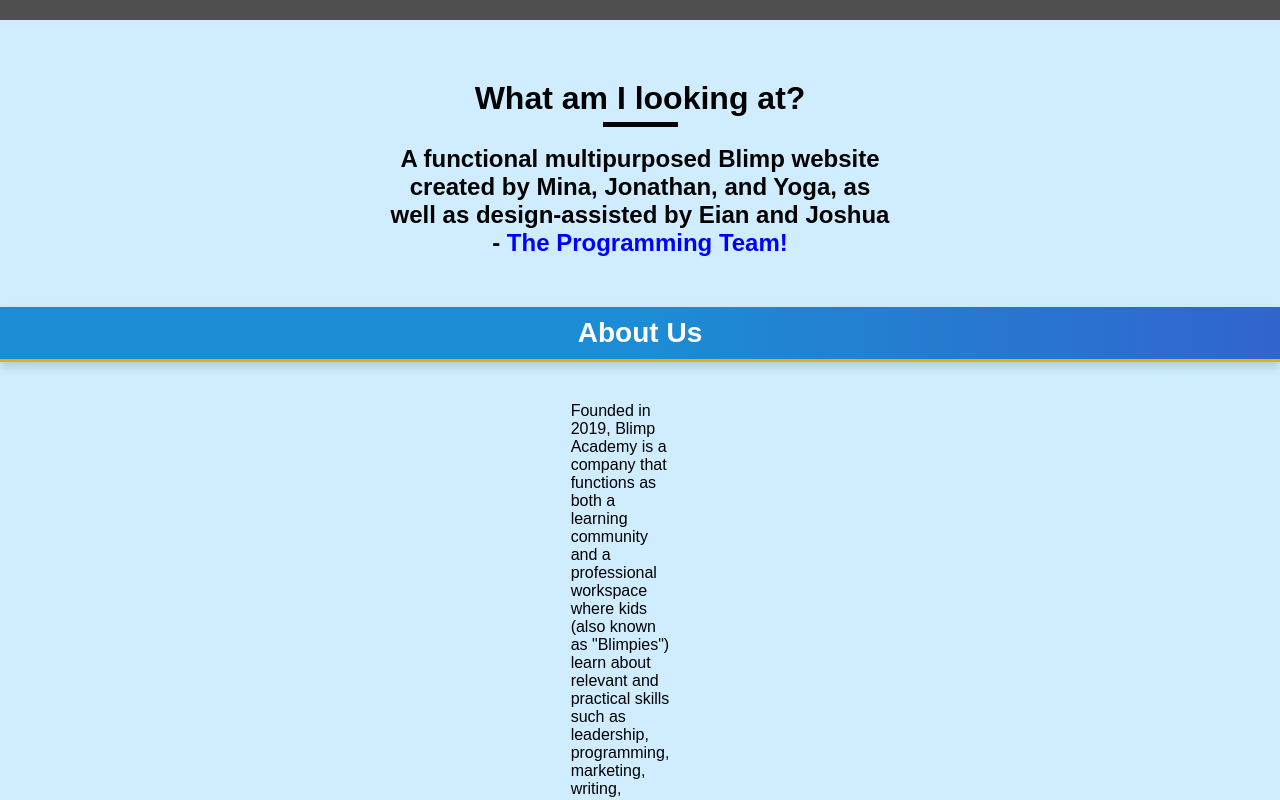
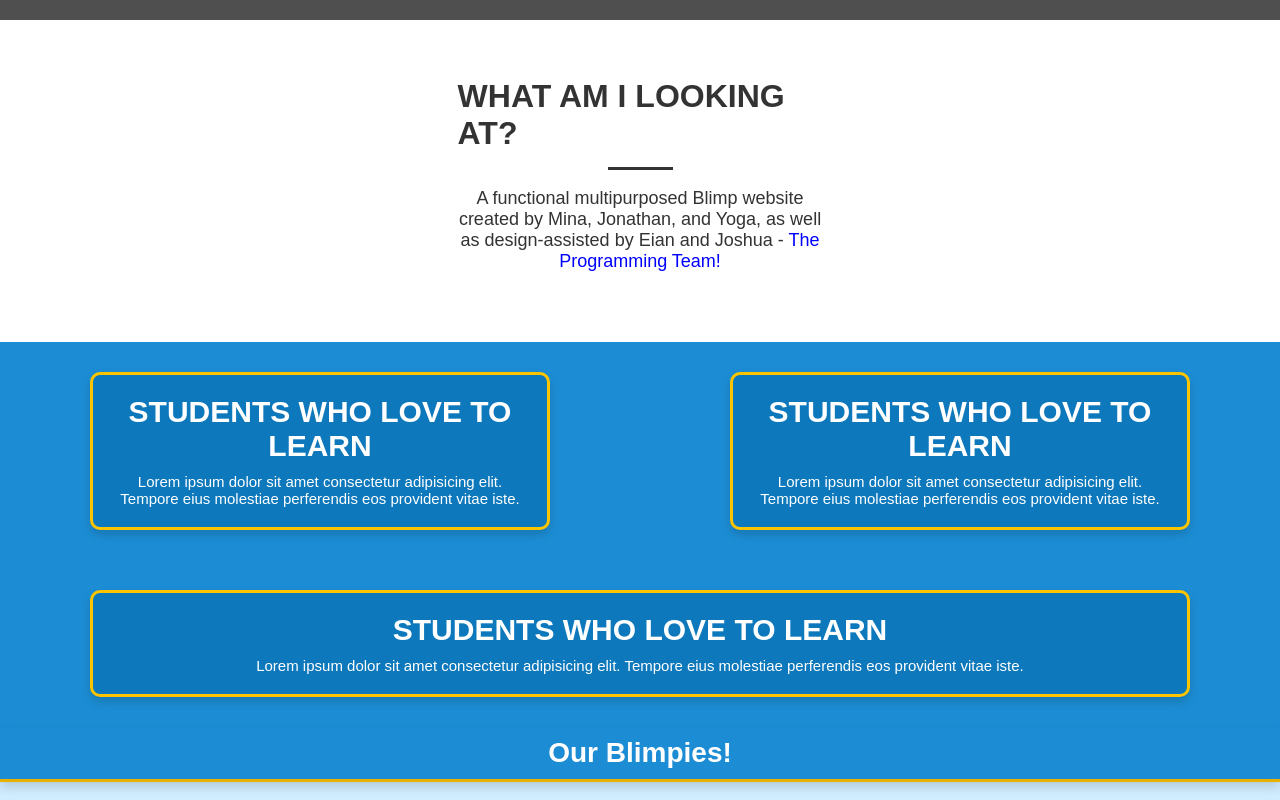
Before and after one commit to ownsupernoob2/Blimp-projects, a React (Create React App) app: page / in a window 1280 px wide. Shown: the part 780-1580 px from the top of the page. Built offline with nearby package versions, Linux system fonts and the light colour scheme; no server answers; grey boxes are pictures that could not be loaded.

Commit message:
Fixed styles, and made the homepage cleaner

```diff
--- a/src/App.css
+++ b/src/App.css
@@ -182,12 +182,11 @@ nav {
 
 .Section {
   padding: 10px;
-  background-image: linear-gradient(to right, #1c8dd4, #1c8dd4, #3165cd);
+  background-color:  #1c8dd4;
   color: rgb(255, 255, 255);
   font-size: 28px;
   border-bottom: solid #eab001 3px;
   text-align: center;
-  margin-top: 15px;
   margin-bottom: 30px;
   box-shadow: 0 5px 10px rgba(0, 0, 0, 0.15);
 }
@@ -295,9 +294,11 @@ a {
   display: flex;
   flex-direction: column;
   align-items: center;
+  padding: 50px 450px 70px 450px;
+  background: white;
   font-weight: bold;
-  width: 40%;
-  margin-top: 50px;
+  width: 100%;
+  height: 100%;
 }
 
 #Description h1 {
@@ -382,9 +383,12 @@ a {
   align-items: center;
 }
 
-/* ugh this is broken */
+/* I don't see the issue here :) */
   section .container{
-    width: 100%
+    display: flex;
+   flex: 1;
+   padding-left: 70px;
+   padding-right: 70px;
 }
 .section-type h1{
   font-size: 3rem;
@@ -401,8 +405,11 @@ section .text-container{
 section .text-box{
   margin: 20px;
   width: 100%;
+  border: 3px solid #ffc400;
+  border-radius: 10px;
   padding: 20px;
-  background: #00c2cb;
+  box-shadow: 0 5px 10px rgba(0, 0, 0, 0.15);
+  background: #0d78bb
 }
 section .text-box h3{
   font-size: 30px;
--- a/src/components/layout/Profile.js
+++ b/src/components/layout/Profile.js
@@ -8,7 +8,7 @@ import Oliver from "../assets/Oliver.jpg";
 const Profile = () => {
   return (
     <section id="about" className="service">
-      <h1 className={`Section`} style={{ marginTop: 50 }}>
+      <h1 className={`Section`} >
         Our Blimpies!
       </h1>
       <div className="grid-container">
--- a/src/components/styles/about.css
+++ b/src/components/styles/about.css
@@ -3,7 +3,9 @@
     margin-top: 10px;
     height: 150px;
     margin: auto;
-    display: block;
+    display: flex;
+    justify-content: center;
+    align-items: center;
     border-radius: 200px;
 }
 
--- a/src/screens/Home.js
+++ b/src/screens/Home.js
@@ -1,17 +1,14 @@
 import React, { useEffect, useRef } from "react";
 import { motion, useScroll } from "framer-motion";
 
-import Profile from "../components/layout/Profile"
-import Meme from "../components/layout/Meme"
-import Navbar from "../components/layout/Navbar"
+import Profile from "../components/layout/Profile";
+import Meme from "../components/layout/Meme";
+import Navbar from "../components/layout/Navbar";
 import logo from "../components/assets/logo.png";
-
 
 const Home = () => {
   const navbar = useRef(null);
   const { scrollY } = useScroll();
-
-
 
   const handleScroll = () => {
     if (scrollY.current > 30) {
@@ -31,9 +28,6 @@ const Home = () => {
       window.removeEventListener("scroll", handleScroll);
     };
   }, []);
-
-
-
 
   return (
     <div onScroll={handleScroll}>
@@ -77,51 +71,91 @@ const Home = () => {
           </motion.div>
         </div>
       </section>
-      <div style={{ display: "flex", justifyContent: "center", width: "100%" }}>
+      <div style={{ display: "flex",   backgroundColor: '#1c8dd4', justifyContent: "center", width: "100%" }}>
         <div id="Description">
-          <h1 style={{ marginBottom: 5 }}>What am I looking at?</h1>
-          <div style={{ borderTop: "5px solid black", width: 75 }} />
+          <h1 style={{ marginBottom: 5, color: "#333" }}>
+            WHAT AM I LOOKING AT?
+          </h1>
+          <div
+            style={{ borderTop: "3px solid #333", width: 65, marginTop: 10 }}
+          />
           <br />
           <p>
-            <font size="+2">A functional multipurposed Blimp website created by Mina, Jonathan, and Yoga, as well as design-assisted by Eian and Joshua - <font color="blue">The Programming Team!</font></font>
+            <font size="+1" style={{ fontWeight: 100, color: "#333" }}>
+              A functional multipurposed Blimp website created by Mina,
+              Jonathan, and Yoga, as well as design-assisted by Eian and Joshua
+              - <font color="blue">The Programming Team!</font>
+            </font>
           </p>
         </div>
       </div>
       <section id="about" className="service">
-  <h1 className="Section reveal" style={{ marginTop: 50 }}>
-    About Us
-  </h1>
-  <div className="container" style={{justifyContent: "center"}}>
-  Founded in 2019, Blimp Academy is a company that functions as both a learning community and a professional workspace where kids (also known as "Blimpies") learn about relevant and practical skills such as leadership, programming, marketing, writing, budgeting, in a structured fashion then apply those skills in paid company projects. Blimpies receive opportunities to learn and gain real-life work experience in a safe and fun space, acting as both employees and students.
-  </div>
-  <div className="grid-container" style={{justifyContent: "center", width: "100%" }}>
+      <div style={{backgroundColor: '#1c8dd4'}}>
+        <div
+          className="grid-container"
+          style={{
+            justifyContent: "center",
+            width: "100%",
+          }}
+        >
           <section className="section-type">
-      <div className="container">
-        <div className="text-box  reveal">
-          <h3>STUDENTS WHO LOVE TO LEARN</h3>
-          <p>
-            Lorem ipsum dolor sit amet consectetur adipisicing elit. Tempore
-            eius molestiae perferendis eos provident vitae iste.
+            <motion.div
+              initial={{ opacity: 0, x: "-60vh" }}
+              viewport={{ once: true }}
+              whileInView={{
+                x: "0",
+                opacity: 1,
+                transition: { duration: 2.3, delay: 0, ease: "easeInOut" },
+              }}
+              className="container"
+            >
+              <div className="text-box">
+                <h3 style={{ color: "white" }}>STUDENTS WHO LOVE TO LEARN</h3>
+                <p styles={{ color: "#eee" }}>
+                  Lorem ipsum dolor sit amet consectetur adipisicing elit.
+                  Tempore eius molestiae perferendis eos provident vitae iste.
                 </p>
               </div>
+            </motion.div>
+            <motion.div
+              initial={{ opacity: 0, x: "60vh" }}
+              viewport={{ once: true }}
+              whileInView={{
+                x: "0",
+                opacity: 1,
+                transition: { duration: 2.3, delay: 0, ease: "easeInOut" },
+              }}
+              className="container"
+            >
+              <div className="text-box">
+                <h3 style={{ color: "white" }}>STUDENTS WHO LOVE TO LEARN</h3>
+                <p styles={{ color: "#eee" }}>
+                  Lorem ipsum dolor sit amet consectetur adipisicing elit.
+                  Tempore eius molestiae perferendis eos provident vitae iste.
+                </p>
+              </div>
+            </motion.div>
+          </section>
         </div>
         <motion.div
-            animate={{
+          initial={{ opacity: 0, y: "-40vh" }}
+          viewport={{ once: true }}
+          whileInView={{
             y: "0",
             opacity: 1,
-              transition: { duration: 2,  ease: "easeInOut", type: "spring"  },
-            }} className="container">
-        <div className="text-box  reveal">
-          <h2>STUDENTS WHO LOVE TO LEARN</h2>
-          <p>
+            transition: { duration: 2.3, delay: 0, ease: "easeInOut" },
+          }}
+          className="container"
+        >
+          <div className="text-box">
+            <h3 style={{ color: "white" }}>STUDENTS WHO LOVE TO LEARN</h3>
+            <p styles={{ color: "#eee" }}>
               Lorem ipsum dolor sit amet consectetur adipisicing elit. Tempore
               eius molestiae perferendis eos provident vitae iste.
             </p>
           </div>
         </motion.div>
-    </section>
         </div>
-
       </section>
 
       <Profile />
```
Also changed, not shown: src/screens/auth/Login.js (deleted, +0 -111 lines), src/screens/auth/Register.js (deleted, +0 -107 lines). Lines whose indentation alone changed are shown as unchanged.
